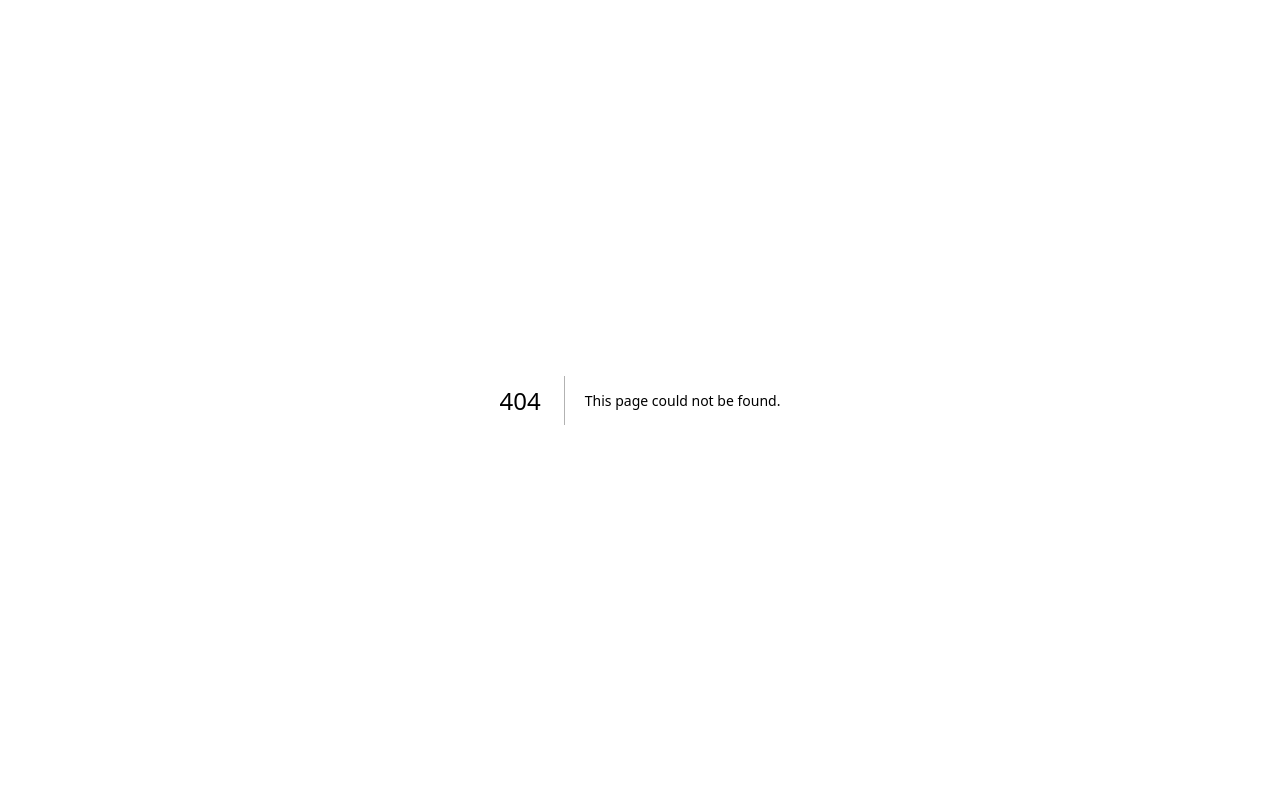
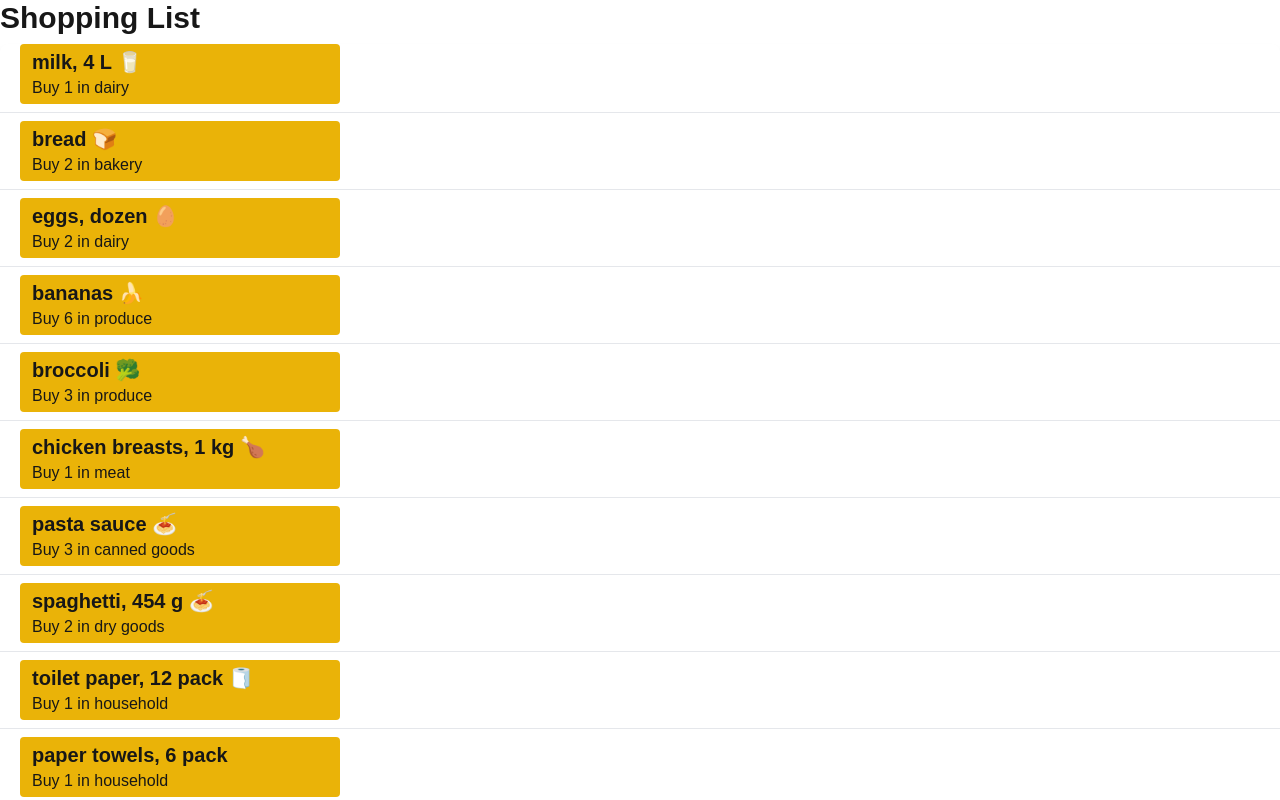
Before and after one commit to amsh-777/cprg306-assignments, a Next.js app: page /week-3 in a window 1280 px wide. Before the commit this address had no page. Shown: the top 800 px of the page. Built offline with nearby package versions, Linux system fonts and the light colour scheme.

Commit message:
week-3 assignment done
created the shopping list

```diff
--- a/app/page.js
+++ b/app/page.js
@@ -6,6 +6,7 @@ export default function Home() {
     <main>
      <h1>CPRG 306: Web Development 2 - Assignments</h1>
      <Link href="./week-2/">Week-2</Link>
+     <Link href="./week-3/">Week-3</Link>
     </main>
   );
 }
--- /dev/null
+++ b/app/week-3/item-list.js
@@ -0,0 +1,109 @@
+// /app/week-3/item-list.js
+import Item from './item';
+
+export default function ItemList() {
+
+  const item1 = {
+    name: "milk, 4 L 🥛",
+    quantity: 1,
+    category: "dairy",
+  };
+
+  const item2 = {
+    name: "bread 🍞",
+    quantity: 2,
+    category: "bakery",
+  };
+
+  const item3 = {
+    name: "eggs, dozen 🥚",
+    quantity: 2,
+    category: "dairy",
+  };
+
+  const item4 = {
+    name: "bananas 🍌",
+    quantity: 6,
+    category: "produce",
+  };
+
+  const item5 = {
+    name: "broccoli 🥦",
+    quantity: 3,
+    category: "produce",
+  };
+
+  const item6 = {
+    name: "chicken breasts, 1 kg 🍗",
+    quantity: 1,
+    category: "meat",
+  };
+
+  const item7 = {
+    name: "pasta sauce 🍝",
+    quantity: 3,
+    category: "canned goods",
+  };
+
+  const item8 = {
+    name: "spaghetti, 454 g 🍝",
+    quantity: 2,
+    category: "dry goods",
+  };
+
+  const item9 = {
+    name: "toilet paper, 12 pack 🧻",
+    quantity: 1,
+    category: "household",
+  };
+
+  const item10 = {
+    name: "paper towels, 6 pack",
+    quantity: 1,
+    category: "household",
+  };
+
+  const item11 = {
+    name: "dish soap 🍽️",
+    quantity: 1,
+    category: "household",
+  };
+
+  const item12 = {
+    name: "hand soap 🧼",
+    quantity: 4,
+    category: "household",
+  };
+
+  // Destructure each item individually
+  const { name: name1, quantity: quantity1, category: category1 } = item1;
+  const { name: name2, quantity: quantity2, category: category2 } = item2;
+  const { name: name3, quantity: quantity3, category: category3 } = item3;
+  const { name: name4, quantity: quantity4, category: category4 } = item4;
+  const { name: name5, quantity: quantity5, category: category5 } = item5;
+  const { name: name6, quantity: quantity6, category: category6 } = item6;
+  const { name: name7, quantity: quantity7, category: category7 } = item7;
+  const { name: name8, quantity: quantity8, category: category8 } = item8;
+  const { name: name9, quantity: quantity9, category: category9 } = item9;
+  const { name: name10, quantity: quantity10, category: category10 } = item10;
+  const { name: name11, quantity: quantity11, category: category11 } = item11;
+  const { name: name12, quantity: quantity12, category: category12 } = item12;
+
+  // Render each Item component manually using destructured variables
+  return (
+    <ul className="bg-white shadow-md rounded-lg divide-y divide-gray-200">
+      <Item name={name1} quantity={quantity1} category={category1} />
+      <Item name={name2} quantity={quantity2} category={category2} />
+      <Item name={name3} quantity={quantity3} category={category3} />
+      <Item name={name4} quantity={quantity4} category={category4} />
+      <Item name={name5} quantity={quantity5} category={category5} />
+      <Item name={name6} quantity={quantity6} category={category6} />
+      <Item name={name7} quantity={quantity7} category={category7} />
+      <Item name={name8} quantity={quantity8} category={category8} />
+      <Item name={name9} quantity={quantity9} category={category9} />
+      <Item name={name10} quantity={quantity10} category={category10} />
+      <Item name={name11} quantity={quantity11} category={category11} />
+      <Item name={name12} quantity={quantity12} category={category12} />
+    </ul>
+  );
+}
--- /dev/null
+++ b/app/week-3/item.js
@@ -0,0 +1,17 @@
+
+
+export default function Item({name, quantity, category}){
+    return (
+
+        <main className="px-5">
+        <div className="bg-yellow-500 px-3 py-1 rounded my-2 w-80 ">
+            <h2 className="text-xl font-semibold ">{name}</h2>
+            {/* <p className="text-lg">Qty: {quantity}</p>
+            <p>Available in {category}</p> */}
+            <p>Buy {quantity} in {category}</p>
+        </div>
+        </main>
+    );
+
+
+}
--- /dev/null
+++ b/app/week-3/page.js
@@ -0,0 +1,11 @@
+import ItemList from "./item-list";
+
+
+export default function Page(){
+    return (
+        <main>
+        <h1 className="font-bold text-3xl">Shopping List</h1>
+        <ItemList />
+        </main>
+    );
+}
```
